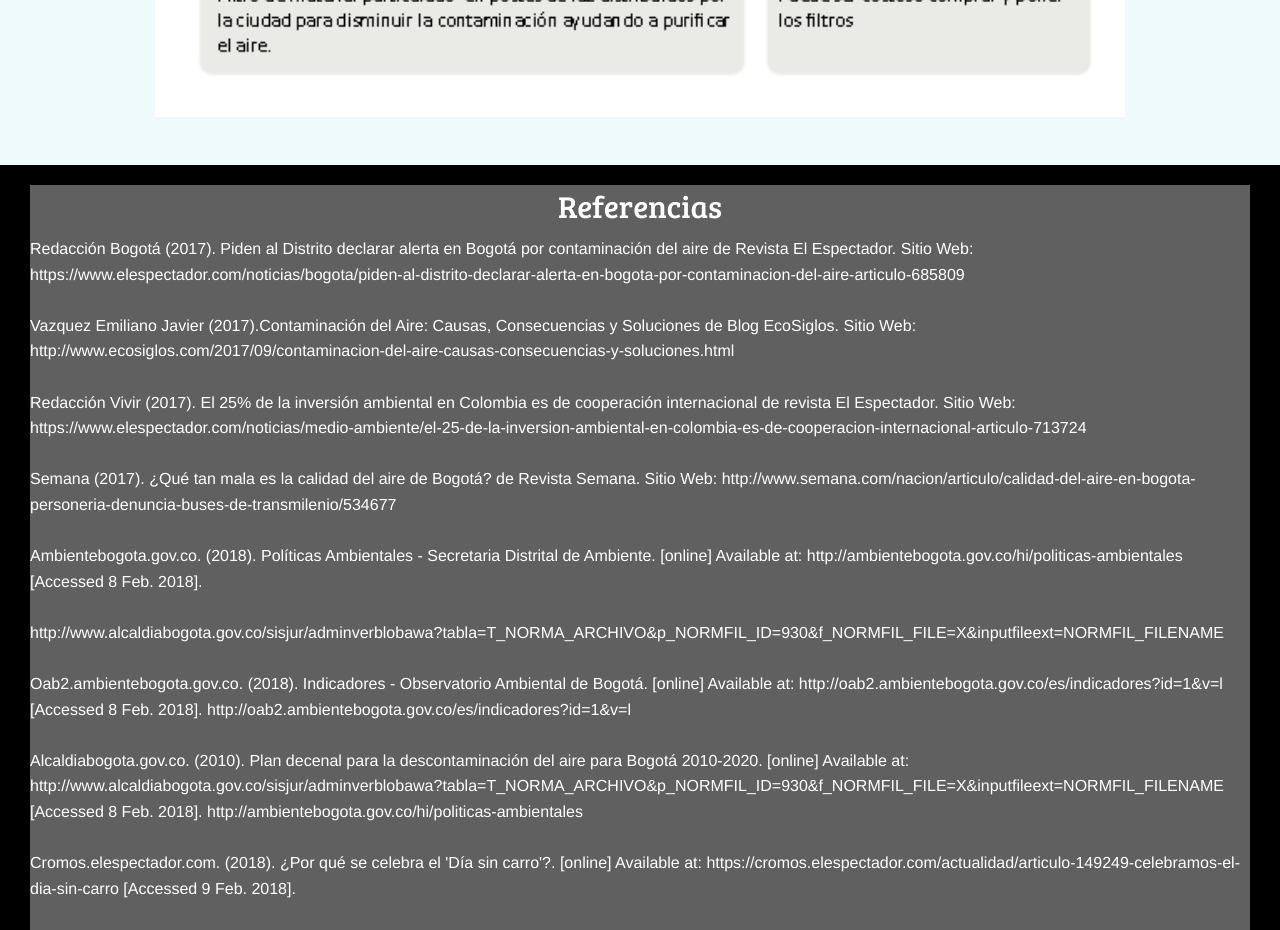
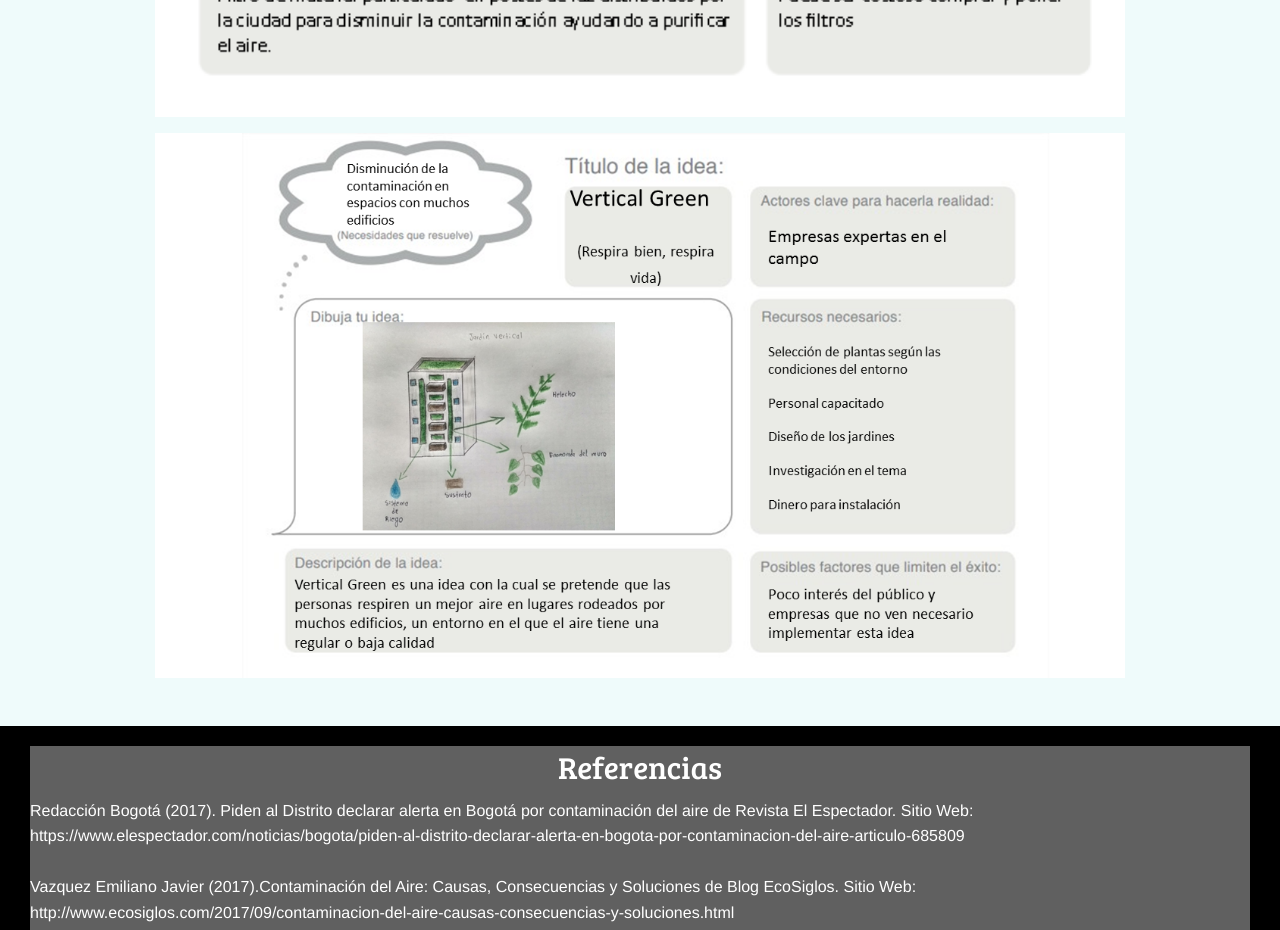
Before and after one commit to paolaromero24/Cultural-del-Emprendimiento-2, a plain HTML site: page index.html in a window 1280 px wide. Shown: the part 6160-7090 px from the top of the page. Drawn offline with Linux system fonts and the light colour scheme; a web font is replaced by a local one.

Commit message:
Update index.html

```diff
--- a/index.html
+++ b/index.html
@@ -683,7 +683,17 @@
                       </div>
                   </div>
                 </div>
+
+                <div class="row">
+                  <div class="small-18 medium-10 column">
+                      <div class="orbit-container">
+                        <div class="orbit-slide">
+                          <img class="orbit-image" src="imagenes\MODULO4\jVertical.PNG">
+                        </div>
+                      </div>
                   </div>
+                </div>
+              </div>
 
 
                 <!--DESARROLLO DE PROTOTIPOS-->  <!--VALIDACIÓN DE PROTOTIPOS-->
```
